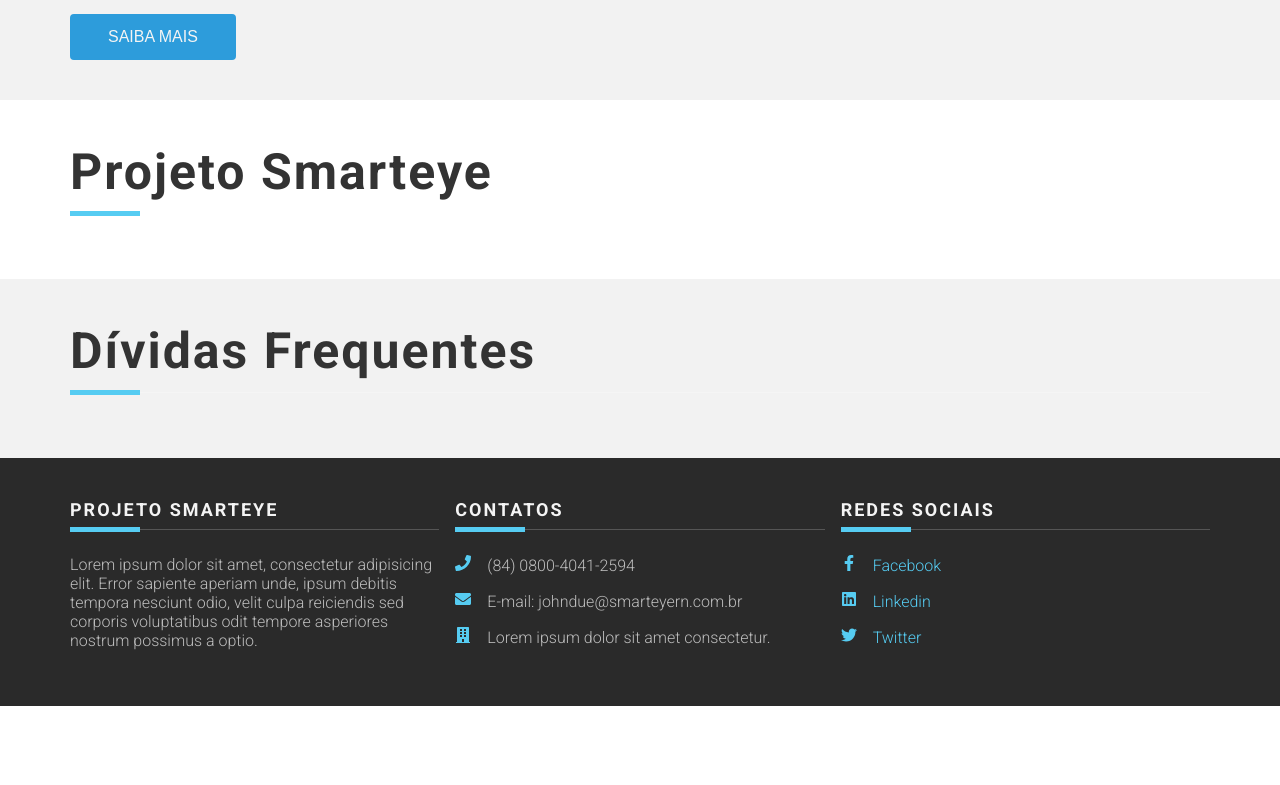
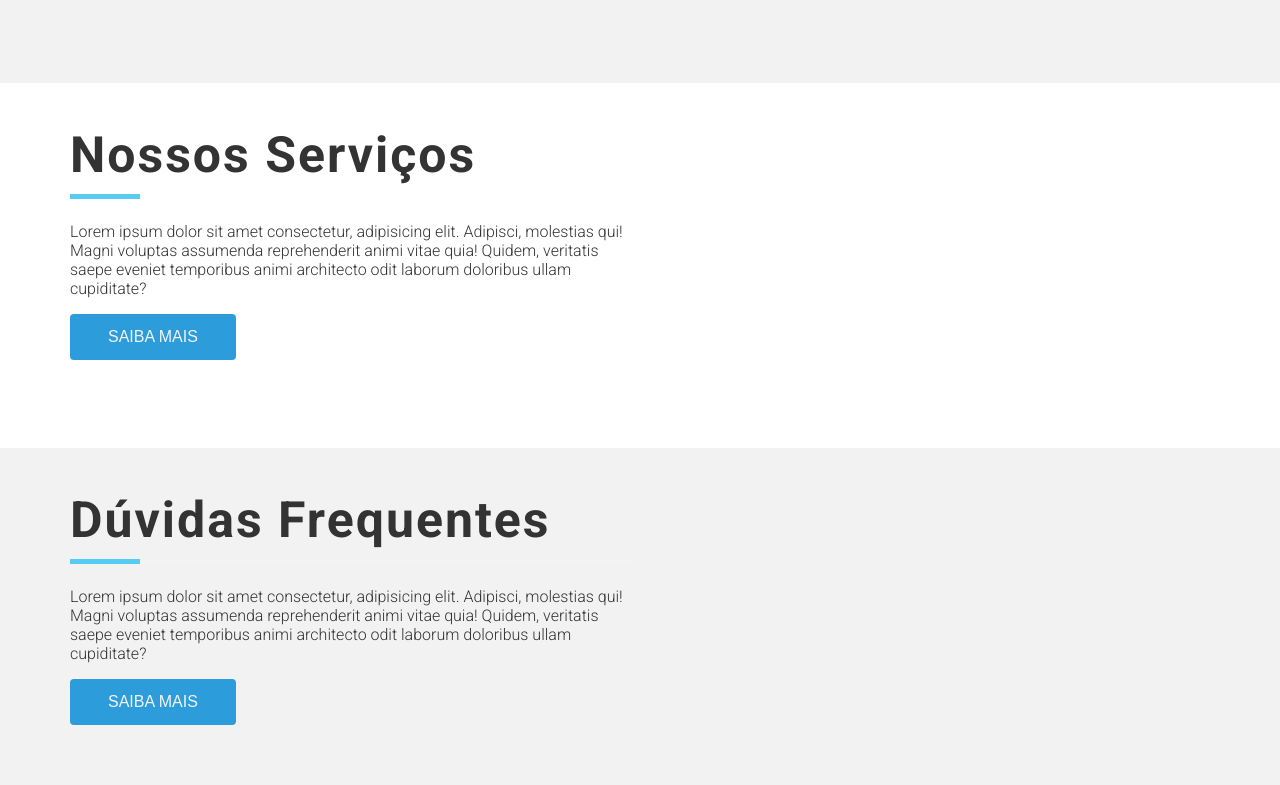
Before and after one commit to fcd007/langpage-boilerplate, a React (Create React App) app: page / in a window 1280 px wide. Shown: the part 1175-1960 px from the top of the page. Before the commit the page ends 1881 px from the top, so only its background shows below. Built offline with nearby package versions, Linux system fonts and the light colour scheme.

Commit message:
feat: add content Home with styles section

```diff
--- a/src/components/pages/Home.js
+++ b/src/components/pages/Home.js
@@ -1,5 +1,4 @@
 import React from "react";
-// import PropTypes from "prop-types";
 import { FaLaptop, FaKey, FaParking, FaUser } from "react-icons/fa";
 
 import Button from "components/atoms/Button/Button";
@@ -7,11 +6,13 @@ import Heading from "components/atoms/Heading/Heading";
 import { GridRoot } from "components/atoms/Grid/style";
 import Feature from "components/atoms/Features/Feature";
 import Hero from "components/molecules/Hero/Hero";
+import Footer from "components/organisms/Footer/Footer";
 import Section from "components/molecules/Section/Section";
 
 import headerCovidImage from "assets/images/hero_banner02.jpg";
 import videoAbout from "assets/videos/smarteye_01.mp4";
-import Footer from "components/organisms/Footer/Footer";
+import videoProject from "assets/videos/smarteye_02.mp4";
+import videoFQ from "assets/videos/smarteye_03.mp4";
 
 const Home = () => (
   <>
@@ -53,7 +54,7 @@ const Home = () => (
       <GridRoot md={2}>
         <div>
           <Heading>
-            <h2>Conheça nossos serviços</h2>
+            <h2>Projeto SmartEye</h2>
           </Heading>
           <p>
             Lorem ipsum dolor sit amet consectetur, adipisicing elit. Adipisci,
@@ -71,22 +72,58 @@ const Home = () => (
       </GridRoot>
     </Section>
 
-    <Section inverse={false}>
-      <Heading>
-        <h2>Projeto Smarteye</h2>
-      </Heading>
+    <Section>
+      <GridRoot md={2}>
+        <div>
+          <Heading>
+            <h2>Nossos Serviços</h2>
+          </Heading>
+          <p>
+            Lorem ipsum dolor sit amet consectetur, adipisicing elit. Adipisci,
+            molestias qui! Magni voluptas assumenda reprehenderit animi vitae
+            quia! Quidem, veritatis saepe eveniet temporibus animi architecto
+            odit laborum doloribus ullam cupiditate?
+          </p>
+          <div>
+            <Button color="primary">SAIBA MAIS</Button>
+          </div>
+        </div>
+        <div>
+          <video
+            src={videoProject}
+            width="100%"
+            type="video/mp4"
+            autoPlay
+            loop
+          />
+        </div>
+      </GridRoot>
     </Section>
 
     <Section inverse>
-      <Heading>
-        <h2>Dívidas Frequentes</h2>
-      </Heading>
+      <GridRoot md={2}>
+        <div>
+          <Heading>
+            <h2>Dúvidas Frequentes</h2>
+          </Heading>
+          <p>
+            Lorem ipsum dolor sit amet consectetur, adipisicing elit. Adipisci,
+            molestias qui! Magni voluptas assumenda reprehenderit animi vitae
+            quia! Quidem, veritatis saepe eveniet temporibus animi architecto
+            odit laborum doloribus ullam cupiditate?
+          </p>
+          <div>
+            <Button color="primary">SAIBA MAIS</Button>
+          </div>
+        </div>
+        <div>
+          <video src={videoFQ} width="100%" type="video/mp4" autoPlay loop />
+        </div>
+      </GridRoot>
     </Section>
+
     <Footer />
   </>
 );
 
-// Home.defaultProps = {};
-// Home.propTypes = {};
-
 export default Home;
```
